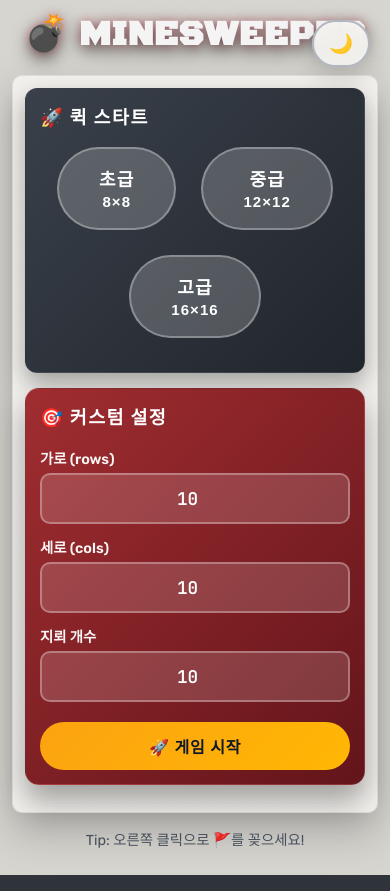
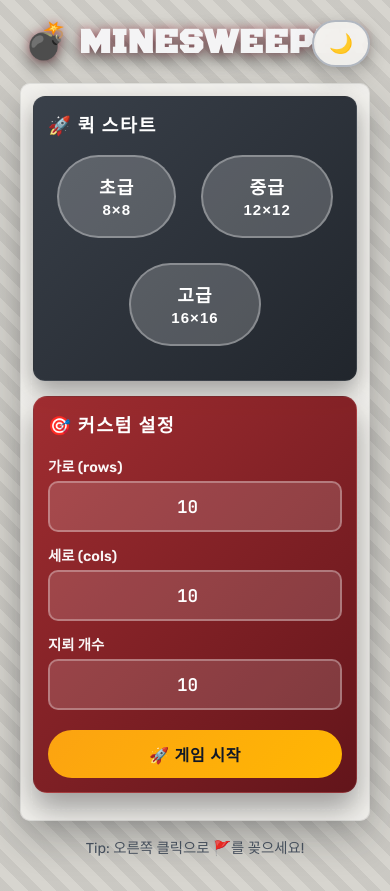
Before and after one commit to Kang9805/minesweeper, a Django app: page / in a window 390 px wide. Run offline with Django 5.2, Linux system fonts and the light colour scheme; some libraries are stand-ins or nearby versions.

Commit message:
feat: 지뢰찾기 테마 배경 패턴 추가

```diff
--- a/minesweeper/templates/minesweeper/index.html
+++ b/minesweeper/templates/minesweeper/index.html
@@ -68,6 +68,14 @@
         body {
             font-family: "Rubik", -apple-system, sans-serif;
             background-color: var(--bg-color);
+            background-image:
+                repeating-linear-gradient(
+                    45deg,
+                    rgba(0, 0, 0, 0.06),
+                    rgba(0, 0, 0, 0.06) 10px,
+                    transparent 10px,
+                    transparent 20px
+                );
             color: var(--text-color);
             display: flex;
             flex-direction: column;
@@ -86,12 +94,31 @@
             content: "";
             position: fixed;
             inset: 0;
+            /* Danger stripe pattern */
             background:
-                linear-gradient(120deg, rgba(40, 40, 40, 0.08), transparent 45%),
-                radial-gradient(circle at 10% 10%, rgba(0, 0, 0, 0.06), transparent 55%),
-                repeating-linear-gradient(0deg, rgba(0, 0, 0, 0.035) 0 2px, transparent 2px 7px);
+                repeating-linear-gradient(
+                    45deg,
+                    rgba(0, 0, 0, 0.03),
+                    rgba(0, 0, 0, 0.03) 10px,
+                    transparent 10px,
+                    transparent 20px
+                ),
+                radial-gradient(circle at 50% 50%, rgba(255, 255, 255, 0.8) 0%, rgba(215, 213, 207, 1) 100%);
             z-index: -2;
             pointer-events: none;
+        }
+
+        html.dark-mode::before {
+            /* Dark tactical hazard pattern */
+            background:
+                repeating-linear-gradient(
+                    45deg,
+                    rgba(255, 193, 7, 0.05),
+                    rgba(255, 193, 7, 0.05) 10px,
+                    transparent 10px,
+                    transparent 20px
+                ),
+                radial-gradient(circle at 50% 50%, #1a1e23 0%, #05070a 100%);
         }
 
         html::after {
@@ -104,24 +131,19 @@
             pointer-events: none;
         }
 
-        html.dark-mode::before {
-            background:
-                linear-gradient(120deg, rgba(160, 160, 160, 0.12), transparent 45%),
-                radial-gradient(circle at 10% 10%, rgba(255, 255, 255, 0.08), transparent 55%),
-                repeating-linear-gradient(0deg, rgba(255, 255, 255, 0.03) 0 2px, transparent 2px 6px);
+        html.dark-mode::after {
+            background: none;
         }
 
-        html.dark-mode::after {
-            background:
-                radial-gradient(circle at top, rgba(154, 34, 38, 0.38), transparent 58%),
-                radial-gradient(circle at 80% 20%, rgba(252, 163, 17, 0.18), transparent 55%);
-        }
-
-        @media (max-width: 768px) {
-            body {
-                padding: 12px;
-                justify-content: flex-start;
-            }
+        body.dark-mode {
+            background-image:
+                repeating-linear-gradient(
+                    45deg,
+                    rgba(255, 193, 7, 0.08),
+                    rgba(255, 193, 7, 0.08) 10px,
+                    transparent 10px,
+                    transparent 20px
+                );
         }
 
         h1 {
```
